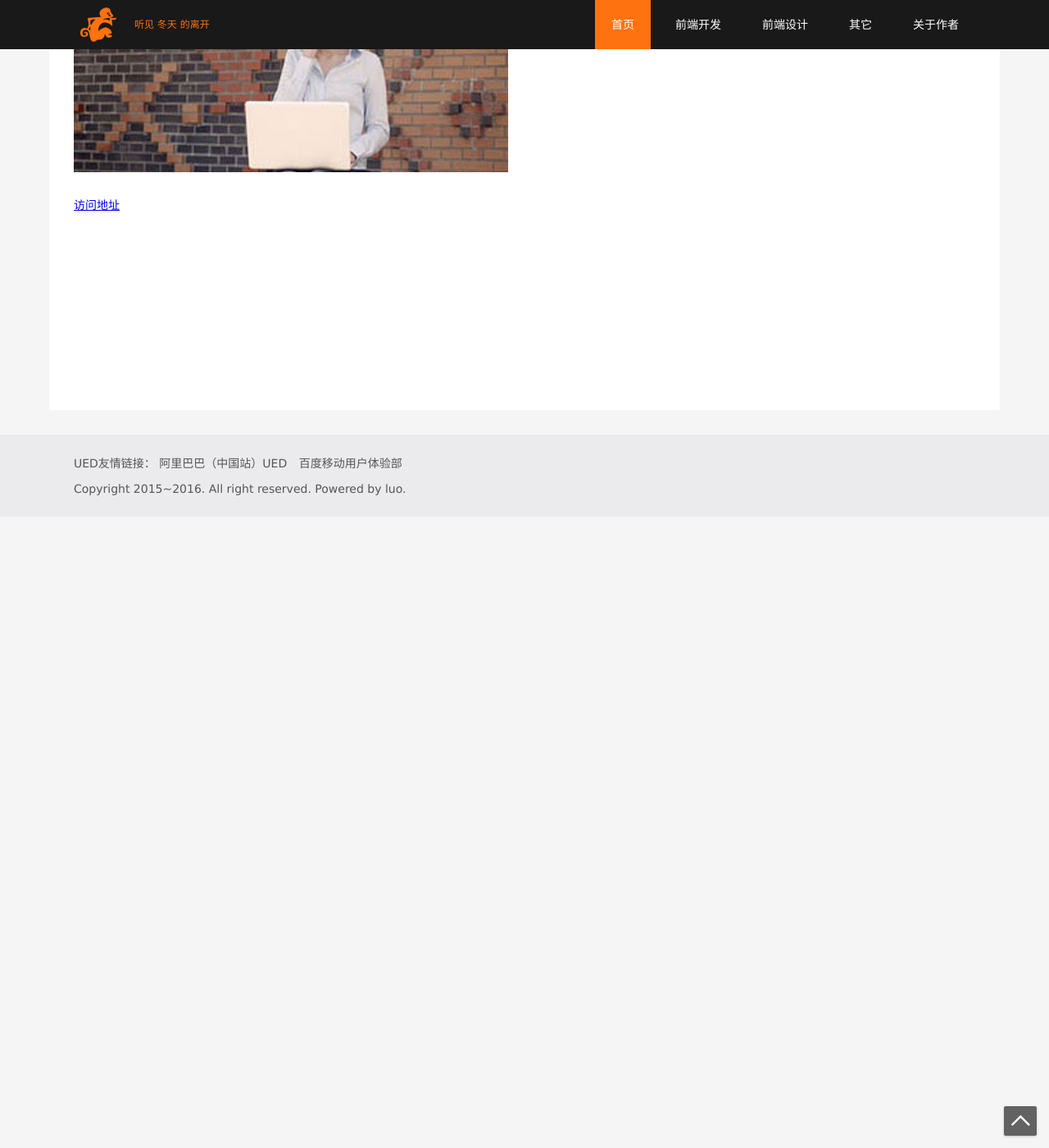
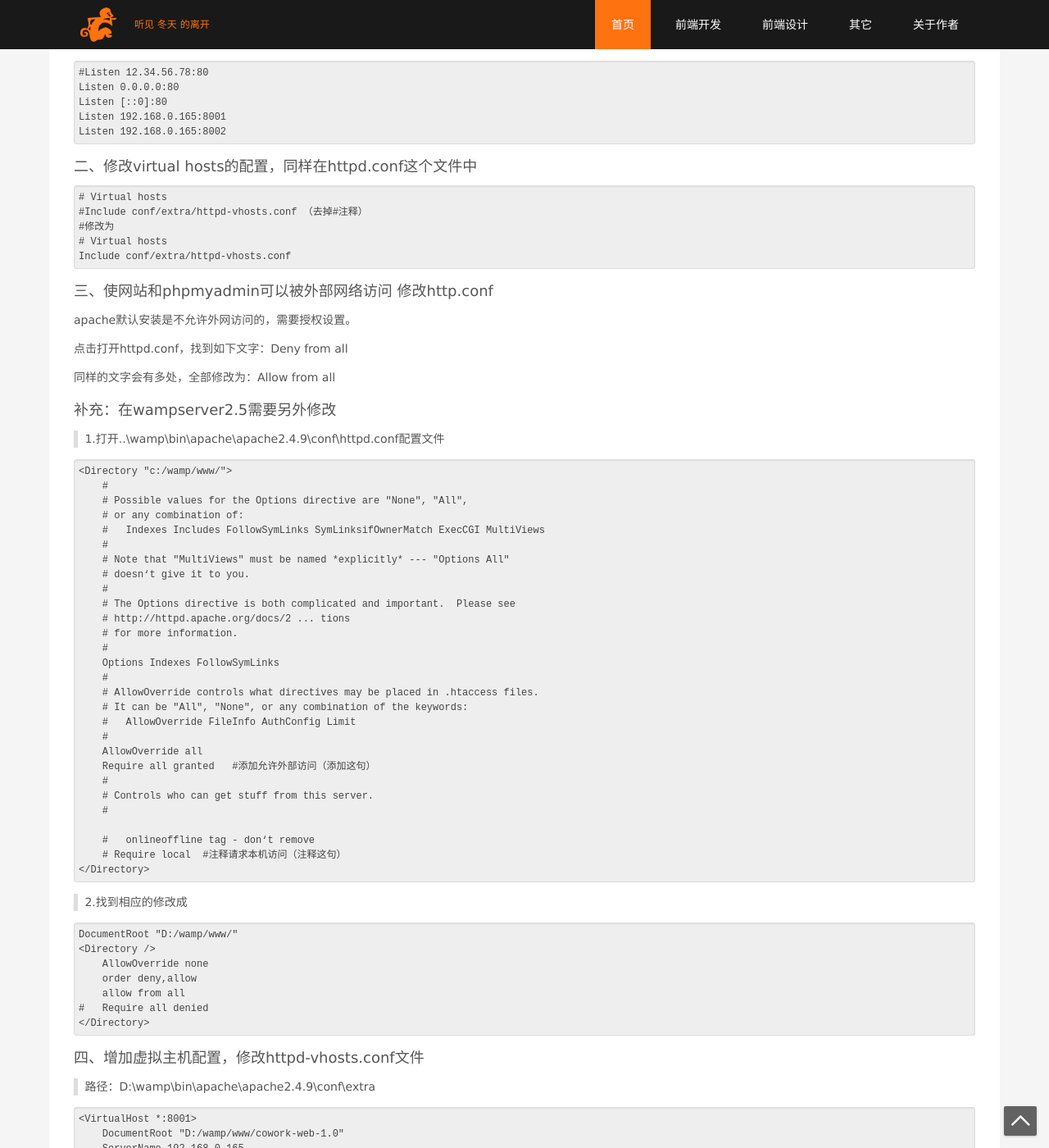
Before and after one commit to luozyiii/blog, a Jekyll site: the page built from _posts/2016-01-03-Wamp配置支持多站点.md, in a window 1280 px wide and 1400 px high, scrolled down 486 px. Shown: the whole window at 82% size. Built offline with Jekyll 4.4.1, drawn with Linux system fonts in a browser that asks for light colours; nearby versions of some CDN libraries; before the commit the page ends 1116 px from its top, so only the background shows below that; some of the changed text lies outside the part shown.

Commit message:
wamp服务器配置

```diff
--- a/_posts/2016-01-03-Wamp配置支持多站点.md
+++ b/_posts/2016-01-03-Wamp配置支持多站点.md
@@ -7,8 +7,89 @@ picSrc: arc-2.jpg
 tags: [php,服务器]
 describe: 很多时候，我们用wampserver不止做一个项目，所以会对它进行多站点配置，一起来看看吧。
 ---
-![如何在github上搭建一个免费的，无限流量的博客]({{ site.baseurl }}/images/{{page.picSrc}} "Title")
+### Wamp 配置支持多站点 ###
 
-[访问地址][1]
+#### 一、  修改http.conf， 增加8001和8002端口的监听 ####
 
-[1]: http://www.mayi.so/article/22 "访问地址"
+> 路径： D:\wamp\bin\apache\apache2.4.9\conf
+
+	#Listen 12.34.56.78:80
+	Listen 0.0.0.0:80
+	Listen [::0]:80
+	Listen 192.168.0.165:8001
+	Listen 192.168.0.165:8002
+
+#### 二、修改virtual hosts的配置，同样在httpd.conf这个文件中 ####
+
+	# Virtual hosts
+	#Include conf/extra/httpd-vhosts.conf （去掉#注释）
+	#修改为
+	# Virtual hosts
+	Include conf/extra/httpd-vhosts.conf
+
+#### 三、使网站和phpmyadmin可以被外部网络访问 修改http.conf ####
+
+apache默认安装是不允许外网访问的，需要授权设置。
+
+点击打开httpd.conf，找到如下文字：Deny from all
+
+同样的文字会有多处，全部修改为：Allow from all
+
+#### 补充：在wampserver2.5需要另外修改 ####
+
+> 1.打开..\wamp\bin\apache\apache2.4.9\conf\httpd.conf配置文件
+
+	<Directory "c:/wamp/www/">
+	    #
+	    # Possible values for the Options directive are "None", "All",
+	    # or any combination of:
+	    #   Indexes Includes FollowSymLinks SymLinksifOwnerMatch ExecCGI MultiViews
+	    #
+	    # Note that "MultiViews" must be named *explicitly* --- "Options All"
+	    # doesn‘t give it to you.
+	    #
+	    # The Options directive is both complicated and important.  Please see
+	    # http://httpd.apache.org/docs/2 ... tions
+	    # for more information.
+	    #
+	    Options Indexes FollowSymLinks
+	    #
+	    # AllowOverride controls what directives may be placed in .htaccess files.
+	    # It can be "All", "None", or any combination of the keywords:
+	    #   AllowOverride FileInfo AuthConfig Limit
+	    #
+	    AllowOverride all
+	    Require all granted   #添加允许外部访问（添加这句）
+	    #
+	    # Controls who can get stuff from this server.
+	    #
+
+	    #   onlineoffline tag - don‘t remove
+	    # Require local  #注释请求本机访问（注释这句）
+	</Directory>
+
+> 2.找到相应的修改成
+
+	DocumentRoot "D:/wamp/www/"
+	<Directory />
+	    AllowOverride none
+	    order deny,allow
+	    allow from all
+	#   Require all denied
+	</Directory>
+
+#### 四、增加虚拟主机配置，修改httpd-vhosts.conf文件 ####
+
+> 路径：D:\wamp\bin\apache\apache2.4.9\conf\extra
+
+	<VirtualHost *:8001>
+	    DocumentRoot "D:/wamp/www/cowork-web-1.0"
+	    ServerName 192.168.0.165
+	</VirtualHost>
+
+	<VirtualHost *:8002>
+	    DocumentRoot "D:/wamp/www/app"
+	    ServerName 192.168.0.165
+	</VirtualHost>
+
+修改完成后，保存，重启所有服务
```
